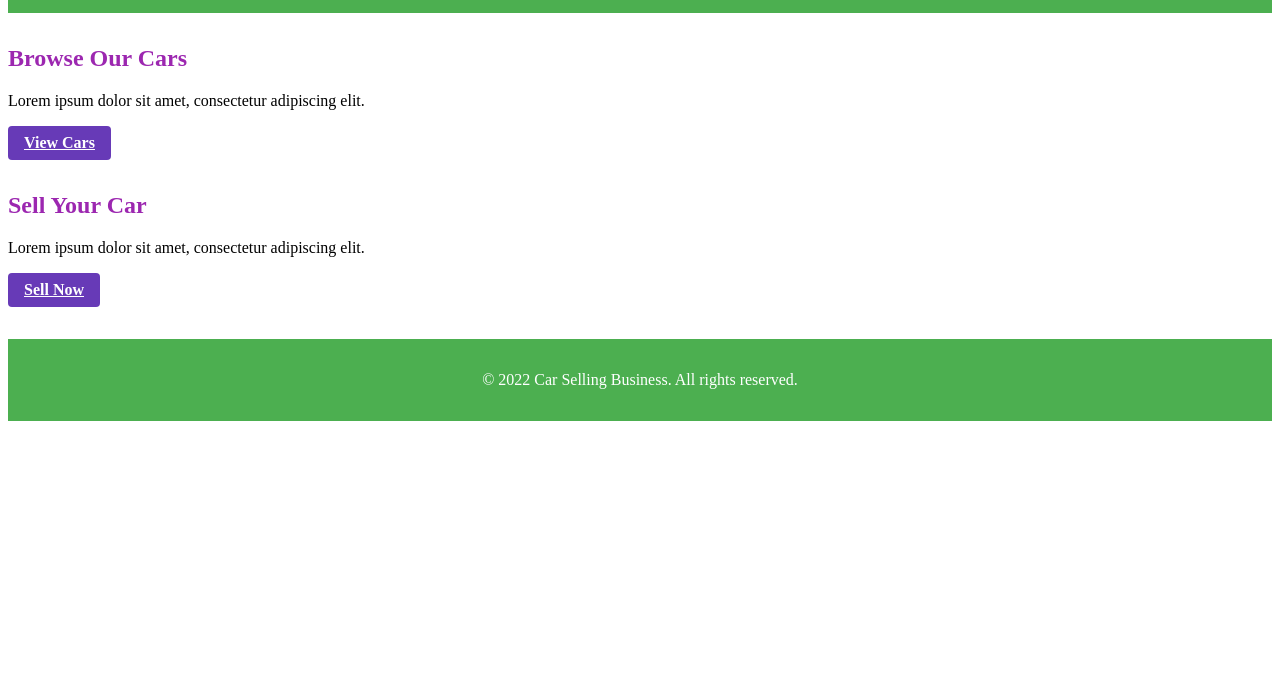
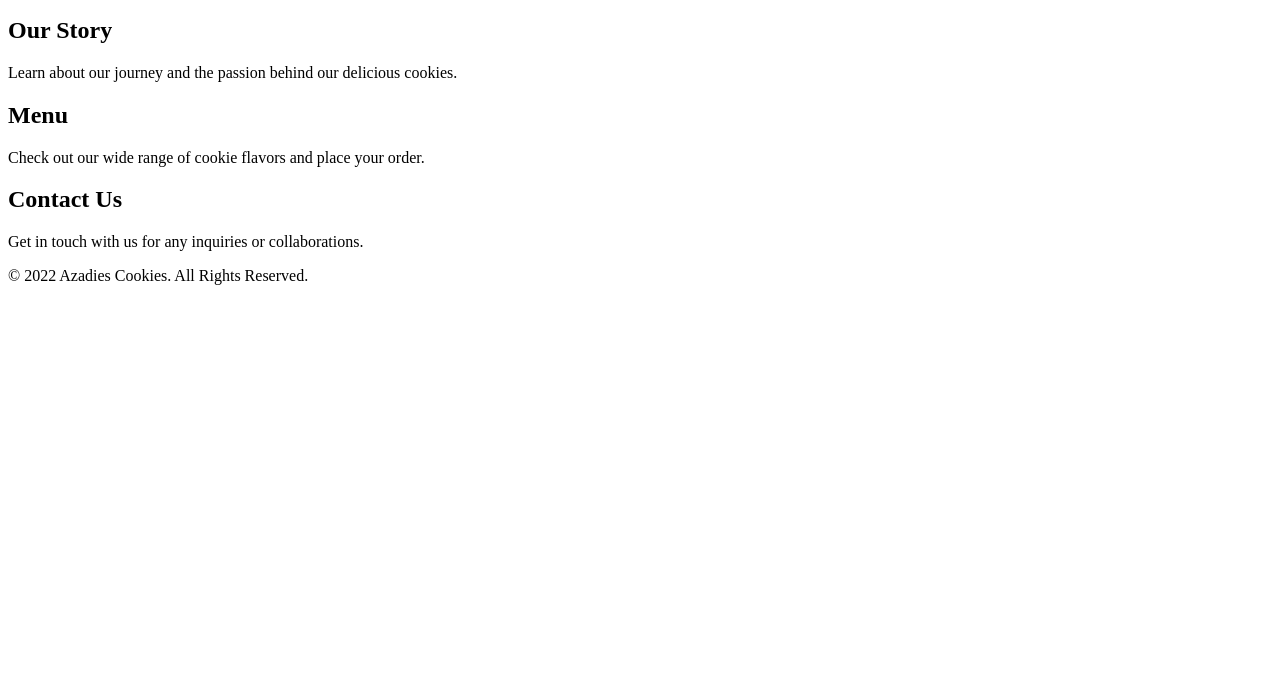
Before and after one commit to Orange-Guy2011/make-a-landing-page, a website built with Vite: page index.html in a window 1280 px wide. Shown: the part 101-800 px from the top of the page. Built offline with nearby package versions, Linux system fonts and the light colour scheme.

Commit message:
Update: Build a website for Azadies cookies
Color Scheme: Use these colors as the primary palette: #FF6B6B, #673AB7, #3F51B5. Create a cohesive design that incorporates these colors throughout the interface.

Typography: Use display fonts throughout the design. Bold and eye-catching

Design Tone: Create a fun feeling design. Playful, colorful, energetic

```diff
--- a/index.html
+++ b/index.html
@@ -1,30 +1 @@
-<!DOCTYPE html>
-<html lang="en">
-<head>
-    <meta charset="UTF-8">
-    <meta http-equiv="X-UA-Compatible" content="IE=edge">
-    <meta name="viewport" content="width=device-width, initial-scale=1.0">
-    <title>Car Selling Business</title>
-    <link rel="stylesheet" href="/styles/main.css">
-</head>
-<body>
-    <header class="bg-4CAF50 text-white py-4">
-        <h1 class="text-3xl text-center">Welcome to our Car Selling Business</h1>
-    </header>
-    <main class="container mx-auto my-8">
-        <section class="my-8">
-            <h2 class="text-2xl text-9C27B0">Browse Our Cars</h2>
-            <p class="my-4">Lorem ipsum dolor sit amet, consectetur adipiscing elit.</p>
-            <a href="#" class="inline-block bg-673AB7 text-white font-bold py-2 px-4 rounded">View Cars</a>
-        </section>
-        <section class="my-8">
-            <h2 class="text-2xl text-9C27B0">Sell Your Car</h2>
-            <p class="my-4">Lorem ipsum dolor sit amet, consectetur adipiscing elit.</p>
-            <a href="#" class="inline-block bg-673AB7 text-white font-bold py-2 px-4 rounded">Sell Now</a>
-        </section>
-    </main>
-    <footer class="bg-4CAF50 text-white py-4 text-center">
-        <p>&copy; 2022 Car Selling Business. All rights reserved.</p>
-    </footer>
-</body>
-</html>
+<!DOCTYPE html><html lang='en'><head><meta charset='UTF-8'><meta name='viewport' content='width=device-width, initial-scale=1.0'><title>Azadies Cookies</title><link rel='stylesheet' href='/styles/main.css'></head><body><header class='bg-purple-700 text-white text-center py-4'><h1 class='text-4xl font-bold'>Azadies Cookies</h1></header><main class='container mx-auto my-8'><p class='text-lg text-center my-4'>Welcome to Azadies Cookies, where every bite is a delight!</p><div class='grid grid-cols-1 sm:grid-cols-2 lg:grid-cols-3 gap-4'><div class='bg-red-500 text-white p-4 text-center'><h2 class='text-2xl font-bold'>Our Story</h2><p class='mt-2'>Learn about our journey and the passion behind our delicious cookies.</p></div><div class='bg-indigo-500 text-white p-4 text-center'><h2 class='text-2xl font-bold'>Menu</h2><p class='mt-2'>Check out our wide range of cookie flavors and place your order.</p></div><div class='bg-blue-500 text-white p-4 text-center'><h2 class='text-2xl font-bold'>Contact Us</h2><p class='mt-2'>Get in touch with us for any inquiries or collaborations.</p></div></div></main><footer class='bg-purple-700 text-white text-center py-4'><p>&copy; 2022 Azadies Cookies. All Rights Reserved.</p></footer><script type='module' src='/scripts/app.js'></script></body></html>
--- /dev/null
+++ b/scripts/app.js
@@ -0,0 +1 @@
+// Add interactive features here
--- a/styles/main.css
+++ b/styles/main.css
@@ -1,67 +1 @@
-.container {
-    max-width: 1024px;
-}
-
-.text-4CAF50 {
-    color: #4CAF50;
-}
-
-.text-673AB7 {
-    color: #673AB7;
-}
-
-.text-9C27B0 {
-    color: #9C27B0;
-}
-
-.bg-4CAF50 {
-    background-color: #4CAF50;
-}
-
-.bg-673AB7 {
-    background-color: #673AB7;
-}
-
-.py-4 {
-    padding-top: 1rem;
-    padding-bottom: 1rem;
-}
-
-.text-white {
-    color: #fff;
-}
-
-.text-center {
-    text-align: center;
-}
-
-.my-8 {
-    margin-top: 2rem;
-    margin-bottom: 2rem;
-}
-
-.text-3xl {
-    font-size: 1.875rem;
-}
-
-.inline-block {
-    display: inline-block;
-}
-
-.font-bold {
-    font-weight: 700;
-}
-
-.py-2 {
-    padding-top: 0.5rem;
-    padding-bottom: 0.5rem;
-}
-
-.px-4 {
-    padding-left: 1rem;
-    padding-right: 1rem;
-}
-
-.rounded {
-    border-radius: 0.25rem;
-}
+.container { max-width: 1200px; }
```
Also changed, not shown: package.json (+2 -5 lines).
